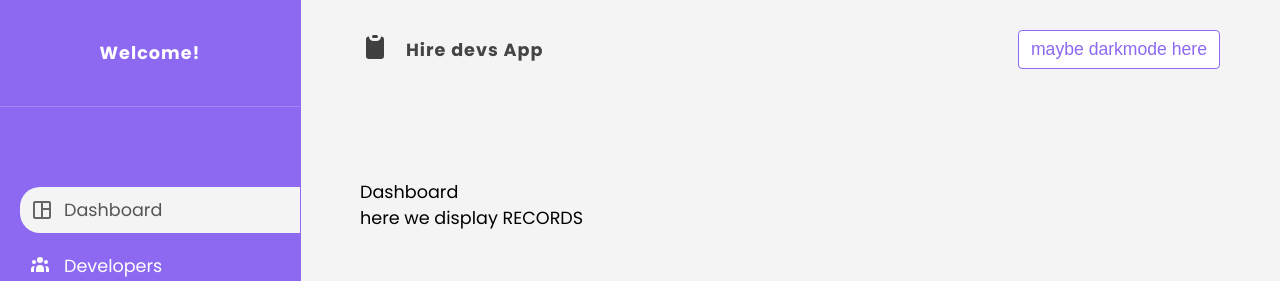
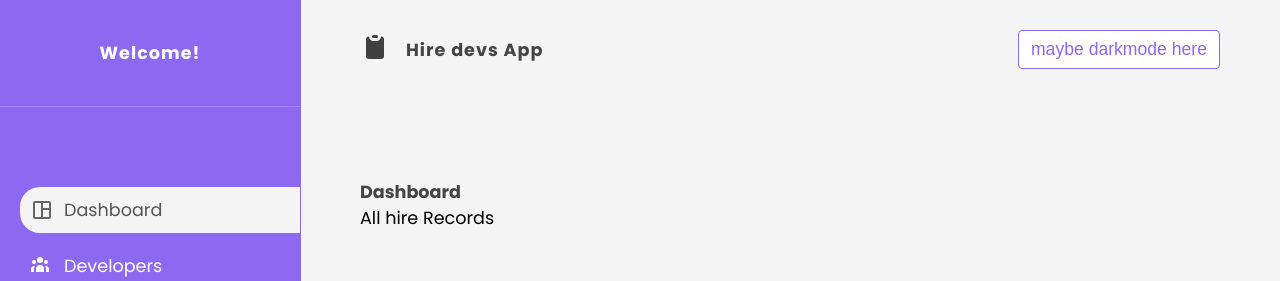
Before and after one commit to jocko981/hire-devs-app, a React (Create React App) app: page / in a window 1280 px wide. Shown: the top 281 px of the page. Built offline with nearby package versions, Linux system fonts and the light colour scheme; no server answers; the database is empty.

Commit message:
small edits

```diff
--- a/src/App.js
+++ b/src/App.js
@@ -24,7 +24,7 @@ function App() {
             <Route path="/add-developer" element={<AddDeveloper />} />
             <Route path="/developers/edit/:id" element={<EditDeveloper />} />
             <Route path="/developers/:id" element={<DeveloperProfile />} />
-            <Route path="/add-hire-record" element={<h1>hire-record</h1>} />
+            <Route path="/new-hire-record" element={<h1>hire-record</h1>} />
             <Route path="/records/:id" element={<h1>record</h1>} />
             <Route path="*" element={<h1>Error page</h1>} />
           </Routes>
--- a/src/components/navbar/Navbar.js
+++ b/src/components/navbar/Navbar.js
@@ -1,6 +1,6 @@
 // styles
 import "./Navbar.css";
-
+// assets
 import ClipboardIcon from "../../assets/icons/clipboard_icon.svg";
 
 export default function Navbar() {
@@ -12,7 +12,8 @@ export default function Navbar() {
                     <span>Hire devs App</span>
                 </li>
 
-                <li><button className="btn">maybe darkmode here</button>
+                <li>
+                    <button className="btn">maybe darkmode here</button>
                 </li>
             </ul>
         </div>
--- a/src/components/sidebar/Sidebar.js
+++ b/src/components/sidebar/Sidebar.js
@@ -41,7 +41,7 @@ export default function Sidebar() {
                             </NavLink>
                         </li>
                         <li>
-                            <NavLink to="/create">
+                            <NavLink to="/new-hire-record">
                                 <img src={AddIcon} alt="add project icon" />
                                 <span>New hire record</span>
                             </NavLink>
--- a/src/pages/dashboard/Dashboard.js
+++ b/src/pages/dashboard/Dashboard.js
@@ -1,10 +1,15 @@
-
+// hooks
+import { useCollection } from "../../hooks/useCollection";
 
 export default function Dashboard() {
+    const { documents, error } = useCollection("records")
+
     return (
         <div>
-            <div>Dashboard</div>
-            <p>here we display RECORDS</p>
+            <h2 className="page-title">Dashboard</h2>
+            {error && <p className="error">{error}</p>}
+            <p>All hire Records</p>
+            {/* {documents && <RecordsList records={documents} />} */}
         </div>
     )
 }
--- a/src/pages/developers/Developers.js
+++ b/src/pages/developers/Developers.js
@@ -1,4 +1,4 @@
 
 export default function Developers() {
-    return <div>Developers</div>;
+    return <h2 className="page-title">Developers</h2>;
 }
```
